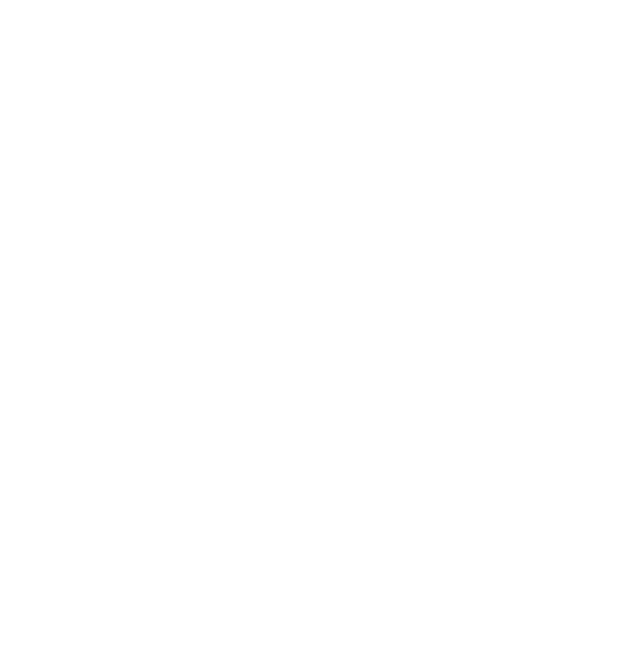
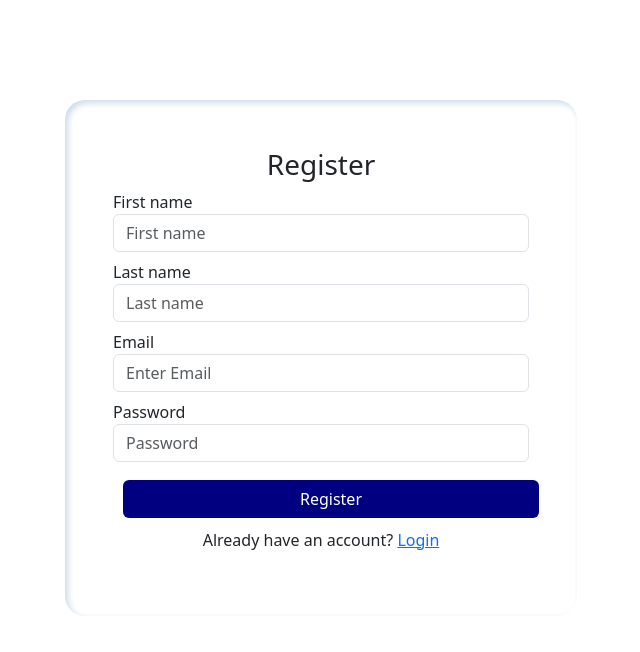
Before and after one commit to realmintech/reactBlog, a React (Create React App) app in the folder my-react-app/: page /Register in a window 1280 px wide. Shown: the top 652 px of the page, without its empty margins (319-959 px from the left). Built offline with nearby package versions, Linux system fonts and the light colour scheme.

Commit message:
Login and registration page

```diff
--- a/my-react-app/src/App.js
+++ b/my-react-app/src/App.js
@@ -23,7 +23,7 @@ const router = createBrowserRouter([
     element: <Layout />,
     children: [
       {
-        path: "/",
+        path: "/Home",
         element: <Home />,
       },
       {
--- a/my-react-app/src/Components/allBlogPosts/AllBlogPost.jsx
+++ b/my-react-app/src/Components/allBlogPosts/AllBlogPost.jsx
@@ -9,10 +9,10 @@ export default function AllBlogPost() {
     <>
       <div className="container">
         <div className="row">
-          <div className="col-lg-8">
+          <div className="col-lg-8 col-md-8 col-sm-8">
             <SingleArticleComponet />
           </div>
-          <div className="col-lg-4">
+          <div className="col-lg-4 col-md-4 col-sm-4">
             <AboutMe />
             <Newsletter />
           </div>
--- a/my-react-app/src/Components/blogDisplay/Index.jsx
+++ b/my-react-app/src/Components/blogDisplay/Index.jsx
@@ -5,10 +5,10 @@ export default function Index(props) {
   const { item } = props;
   return (
     <>
-      <div className="col-lg-4">
+      <div className="col-lg-4 col-md-4 col-sm-4">
         <img src={item.image} alt="" className="bloging my-4" />
       </div>
-      <div className="col-lg-8 mt-5">
+      <div className="col-lg-8 col-md-8 col-sm-8 mt-5">
         <h5>
           <a className="text-decoration-none text-dark" href="/Blogs">
             {item.title}
--- a/my-react-app/src/Components/categoryComponent/Index.jsx
+++ b/my-react-app/src/Components/categoryComponent/Index.jsx
@@ -7,7 +7,7 @@ export default function CategoryComponent() {
       <div className="imgWithBanner border">
         <img className="img_in_card" src={Desert} alt="forest" />
         <h3>
-          BANNER ADS <br /> 300 * 250
+          BANNER ADS <p className='mx-3'> 300 * 250</p>
         </h3>
       </div>
       <div className="category">
--- a/my-react-app/src/Components/commentSection/Index.jsx
+++ b/my-react-app/src/Components/commentSection/Index.jsx
@@ -5,10 +5,10 @@ export default function Comment(props) {
   const { item } = props;
   return (
     <>
-      <div className="col-lg-2">
+      <div className="col-lg-2 col-md-2 col-sm-2">
         <img src={item.image} alt="man_on_suit" className="roundedImg" />
       </div>
-      <div className="col-lg-10">
+      <div className="col-lg-10 col-md-10 col-sm-10">
         <h3 className="writer">{item.writer}</h3>
         <span className="admin">{item.admin}</span>
         <span>{item.date}</span>
--- a/my-react-app/src/Components/login_register/login/Login.css
+++ b/my-react-app/src/Components/login_register/login/Login.css
@@ -3,3 +3,10 @@
     rgba(255, 255, 255, 0.5) -3px -3px 6px 1px inset;
     border-radius: 20px;
 }
+
+
+@media (max-width: '500px') {
+  .login_template {
+    width: 50%;
+  }
+}
--- a/my-react-app/src/Components/login_register/login/Login.jsx
+++ b/my-react-app/src/Components/login_register/login/Login.jsx
@@ -1,18 +1,18 @@
 import React from "react";
-import { FaEnvelope, FaLock } from "react-icons/fa";
+import "./Login.css";
 
 export default function Login() {
   return (
     <>
-      <div className="login_template d-flex justify-content-center align-items-center vh-100 bg-secondary">
+      <div
+        className="login_template justify-content-center align-items-center vh-100"
+        style={{ width: "40%", margin: "auto", marginTop: '100px' }}
+      >
         <div className="form_container bg-white p-5 ">
           <form>
             <h3 className="text-center">Login</h3>
             <div className="mb-2">
               <label htmlFor="">Email</label>
-              <span>
-                <FaEnvelope />
-              </span>
               <input
                 type="email"
                 placeholder="Enter Email"
@@ -21,7 +21,6 @@ export default function Login() {
             </div>
             <div className="mb-2">
               <label htmlFor="password">Password</label>
-              <FaLock />
               <input
                 type="password"
                 name="password"
@@ -30,15 +29,11 @@ export default function Login() {
                 placeholder="Password"
               />
             </div>
-            <div className="mb-2">
-              <input
-                type="checkbox"
-                className="custom-control custom-checkbox"
-              />
-              <label htmlFor="Remember me">Remember me</label>
-            </div>
             <div className="d-grid">
-              <button className="btn btn-primary" style={{ width: "100%" }}>
+              <button
+                className="btn"
+                style={{ width: "100%", backgroundColor: "navy" }}
+              >
                 <a
                   href="/"
                   className="text-white"
@@ -48,7 +43,7 @@ export default function Login() {
                 </a>
               </button>
             </div>
-            <p>
+            <p className="text-center" >
               Don't have an account? <a href="/Register">Register</a>
             </p>
           </form>
--- a/my-react-app/src/Components/login_register/register/Register.jsx
+++ b/my-react-app/src/Components/login_register/register/Register.jsx
@@ -1,7 +1,70 @@
-import React from 'react'
+import React from "react";
+import '../login/Login.css';
 
 export default function Register() {
   return (
-    <></>
-  )
+    <>
+      <div
+        className="login_template justify-content-center align-items-center vh-100"
+        style={{ width: "40%", margin: "auto", marginTop: "100px" }}
+      >
+        <div className="form_container bg-white p-5 ">
+          <form>
+            <h3 className="text-center">Register</h3>
+            <div className="mb-2">
+              <label htmlFor="fname">First name</label>
+              <input
+                type="text"
+                className="form-control"
+                placeholder="First name"
+              />
+            </div>
+            <div className="mb-2">
+              <label htmlFor="lname">Last name</label>
+              <input
+                type="text"
+                className="form-control"
+                placeholder="Last name"
+              />
+            </div>
+            <div className="mb-2">
+              <label htmlFor="">Email</label>
+              <input
+                type="email"
+                placeholder="Enter Email"
+                className="form-control"
+              />
+            </div>
+            <div className="mb-2">
+              <label htmlFor="password">Password</label>
+              <input
+                type="password"
+                name="password"
+                id="password"
+                className="form-control"
+                placeholder="Password"
+              />
+            </div>
+            <div className="d-grid">
+              <button
+                className="btn"
+                style={{ width: "100%", backgroundColor: "navy" }}
+              >
+                <a
+                  href="/Login"
+                  className="text-white"
+                  style={{ textDecoration: "none" }}
+                >
+                  Register
+                </a>
+              </button>
+            </div>
+            <p className="text-center">
+              Already have an account? <a href="/Login">Login</a>
+            </p>
+          </form>
+        </div>
+      </div>
+    </>
+  );
 }
--- a/my-react-app/src/Components/newsLetterComponent/Index.css
+++ b/my-react-app/src/Components/newsLetterComponent/Index.css
@@ -11,10 +11,11 @@
   width: 100%;
   border: none;
 }
-:root {
+
+/* :root {
   --shadow-color: -11px 9px 21px -7px rgba(105,97,97,0.88);
 }
 .subscribe {
   box-shadow: var(--shadow-color);
-  /* box-shadow: 5px 4px 5px red; */
-}
+  box-shadow: 5px 4px 5px red;
+} */
--- a/my-react-app/src/Pages/Home/Index.jsx
+++ b/my-react-app/src/Pages/Home/Index.jsx
@@ -58,7 +58,7 @@ export default function Index() {
               <h5 className="text-center p-4" style={{borderBottom: '1px solid gray'}}>ART / LIFESTYLE</h5>
               <div className="row">
                 {data.map((item, index) => (
-                  <div className="col-lg-6 m-5" key={index}>
+                  <div className="col-lg-6 mt-5" key={index}>
                     <ArticleCard item={item} />
                   </div>
                 ))}
```
